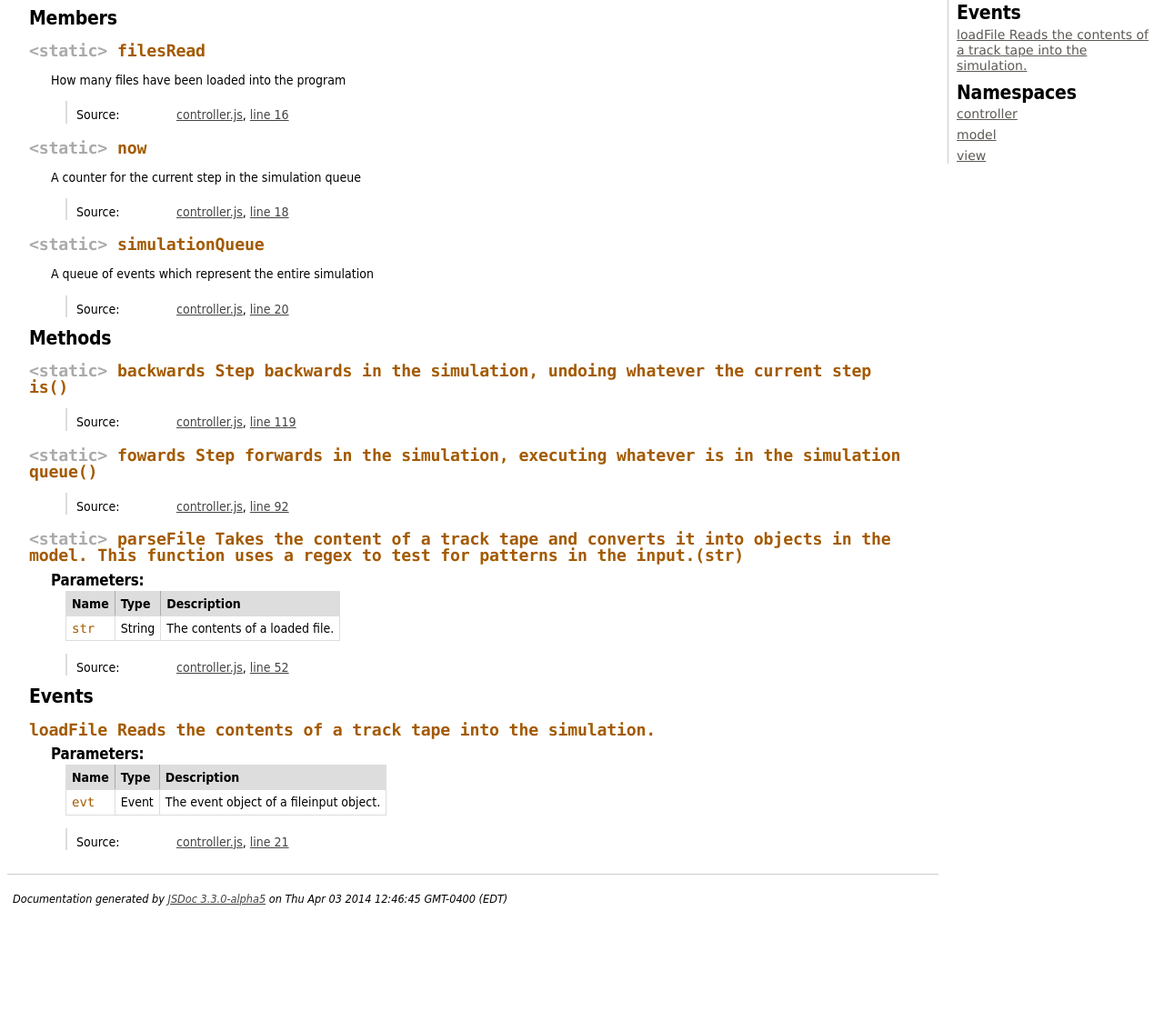
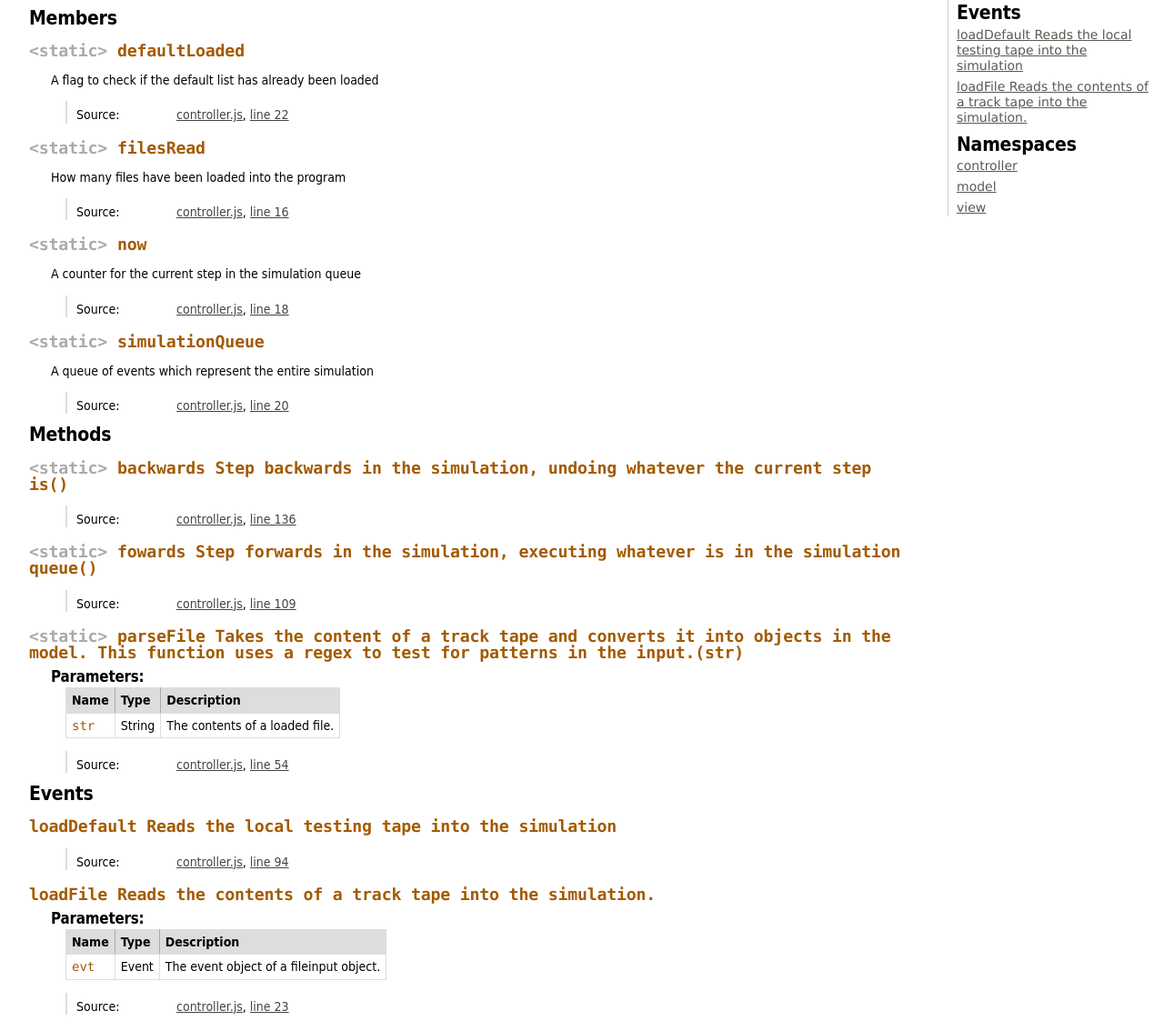
Before and after one commit to MattShrider/3dmemory, a plain HTML site: page doc/controller.html in a window 1280 px wide. Shown: the part 166-1300 px from the top of the page at 91% size. Before the commit the page ends 1178 px from the top, so only its background shows below. Drawn offline with Linux system fonts and the light colour scheme.

Commit message:
Added default button for loading a tape

```diff
--- a/doc/controller.html
+++ b/doc/controller.html
@@ -94,6 +94,62 @@
         <h3 class="subsection-title">Members</h3>
 
         <dl>
+
+<dt>
+    <h4 class="name" id="defaultLoaded"><span class="type-signature">&lt;static> </span>defaultLoaded<span class="type-signature"></span></h4>
+
+
+</dt>
+<dd>
+
+    <div class="description">
+        A flag to check if the default list has already been loaded
+    </div>
+
+
+
+
+
+<dl class="details">
+
+
+
+
+
+
+
+
+
+
+
+
+
+
+
+
+
+
+
+    <dt class="tag-source">Source:</dt>
+    <dd class="tag-source"><ul class="dummy"><li>
+        <a href="controller.js.html">controller.js</a>, <a href="controller.js.html#line22">line 22</a>
+    </li></ul></dd>
+
+
+
+
+
+
+
+</dl>
+
+
+
+
+
+</dd>
+
+
 
 <dt>
     <h4 class="name" id="filesRead"><span class="type-signature">&lt;static> </span>filesRead<span class="type-signature"></span></h4>
@@ -309,7 +365,7 @@ Step backwards in the simulation, undoing whatever the current step is<span clas
 
     <dt class="tag-source">Source:</dt>
     <dd class="tag-source"><ul class="dummy"><li>
-        <a href="controller.js.html">controller.js</a>, <a href="controller.js.html#line119">line 119</a>
+        <a href="controller.js.html">controller.js</a>, <a href="controller.js.html#line136">line 136</a>
     </li></ul></dd>
 
 
@@ -378,7 +434,7 @@ Step forwards in the simulation, executing whatever is in the simulation queue<s
 
     <dt class="tag-source">Source:</dt>
     <dd class="tag-source"><ul class="dummy"><li>
-        <a href="controller.js.html">controller.js</a>, <a href="controller.js.html#line92">line 92</a>
+        <a href="controller.js.html">controller.js</a>, <a href="controller.js.html#line109">line 109</a>
     </li></ul></dd>
 
 
@@ -497,7 +553,7 @@ Takes the content of a track tape and converts it into objects in the model.
 
     <dt class="tag-source">Source:</dt>
     <dd class="tag-source"><ul class="dummy"><li>
-        <a href="controller.js.html">controller.js</a>, <a href="controller.js.html#line52">line 52</a>
+        <a href="controller.js.html">controller.js</a>, <a href="controller.js.html#line54">line 54</a>
     </li></ul></dd>
 
 
@@ -533,6 +589,75 @@ Takes the content of a track tape and converts it into objects in the model.
         <h3 class="subsection-title">Events</h3>
 
         <dl>
+
+<dt>
+    <h4 class="name" id="event:loadDefault
+Reads the local testing tape into the simulation">loadDefault
+Reads the local testing tape into the simulation</h4>
+
+
+</dt>
+<dd>
+
+
+
+
+
+
+
+
+
+
+<dl class="details">
+
+
+
+
+
+
+
+
+
+
+
+
+
+
+
+
+
+
+
+    <dt class="tag-source">Source:</dt>
+    <dd class="tag-source"><ul class="dummy"><li>
+        <a href="controller.js.html">controller.js</a>, <a href="controller.js.html#line94">line 94</a>
+    </li></ul></dd>
+
+
+
+
+
+
+
+</dl>
+
+
+
+
+
+
+
+
+
+
+
+
+
+
+
+</dd>
+
+
 
 <dt>
     <h4 class="name" id="event:loadFile
@@ -622,7 +747,7 @@ Reads the contents of a track tape into the simulation.</h4>
 
     <dt class="tag-source">Source:</dt>
     <dd class="tag-source"><ul class="dummy"><li>
-        <a href="controller.js.html">controller.js</a>, <a href="controller.js.html#line21">line 21</a>
+        <a href="controller.js.html">controller.js</a>, <a href="controller.js.html#line23">line 23</a>
     </li></ul></dd>
 
 
@@ -661,7 +786,9 @@ Reads the contents of a track tape into the simulation.</h4>
 </div>
 
 <nav>
-    <h2><a href="index.html">Index</a></h2><h3>Classes</h3><ul><li><a href="model.Frame.html">Frame</a></li><li><a href="model.Page.html">Page</a></li><li><a href="model.Proc.html">Proc</a></li></ul><h3>Events</h3><ul><li><a href="controller.html#event:loadFile
+    <h2><a href="index.html">Index</a></h2><h3>Classes</h3><ul><li><a href="model.Frame.html">Frame</a></li><li><a href="model.Page.html">Page</a></li><li><a href="model.Proc.html">Proc</a></li></ul><h3>Events</h3><ul><li><a href="controller.html#event:loadDefault
+Reads the local testing tape into the simulation">loadDefault
+Reads the local testing tape into the simulation</a></li><li><a href="controller.html#event:loadFile
 Reads the contents of a track tape into the simulation.">loadFile
 Reads the contents of a track tape into the simulation.</a></li></ul><h3>Namespaces</h3><ul><li><a href="controller.html">controller</a></li><li><a href="model.html">model</a></li><li><a href="view.html">view</a></li></ul>
 </nav>
@@ -669,7 +796,7 @@ Reads the contents of a track tape into the simulation.</a></li></ul><h3>Namespa
 <br clear="both">
 
 <footer>
-    Documentation generated by <a href="https://github.com/jsdoc3/jsdoc">JSDoc 3.3.0-alpha5</a> on Thu Apr 03 2014 12:46:45 GMT-0400 (EDT)
+    Documentation generated by <a href="https://github.com/jsdoc3/jsdoc">JSDoc 3.3.0-alpha5</a> on Thu Apr 03 2014 13:03:42 GMT-0400 (EDT)
 </footer>
 
 <script> prettyPrint(); </script>
```
Also changed, not shown: doc/controller.js.html (+22 -2 lines), doc/index.html (+4 -2 lines), doc/model.Frame.html (+4 -2 lines), doc/model.Page.html (+4 -2 lines), doc/model.Proc.html (+4 -2 lines), doc/model.html (+4 -2 lines), doc/model.js.html (+4 -2 lines), doc/view.html (+4 -2 lines), doc/view.js.html (+4 -2 lines), index.html (+1 -0 lines), js/controller.js (+18 -0 lines).
